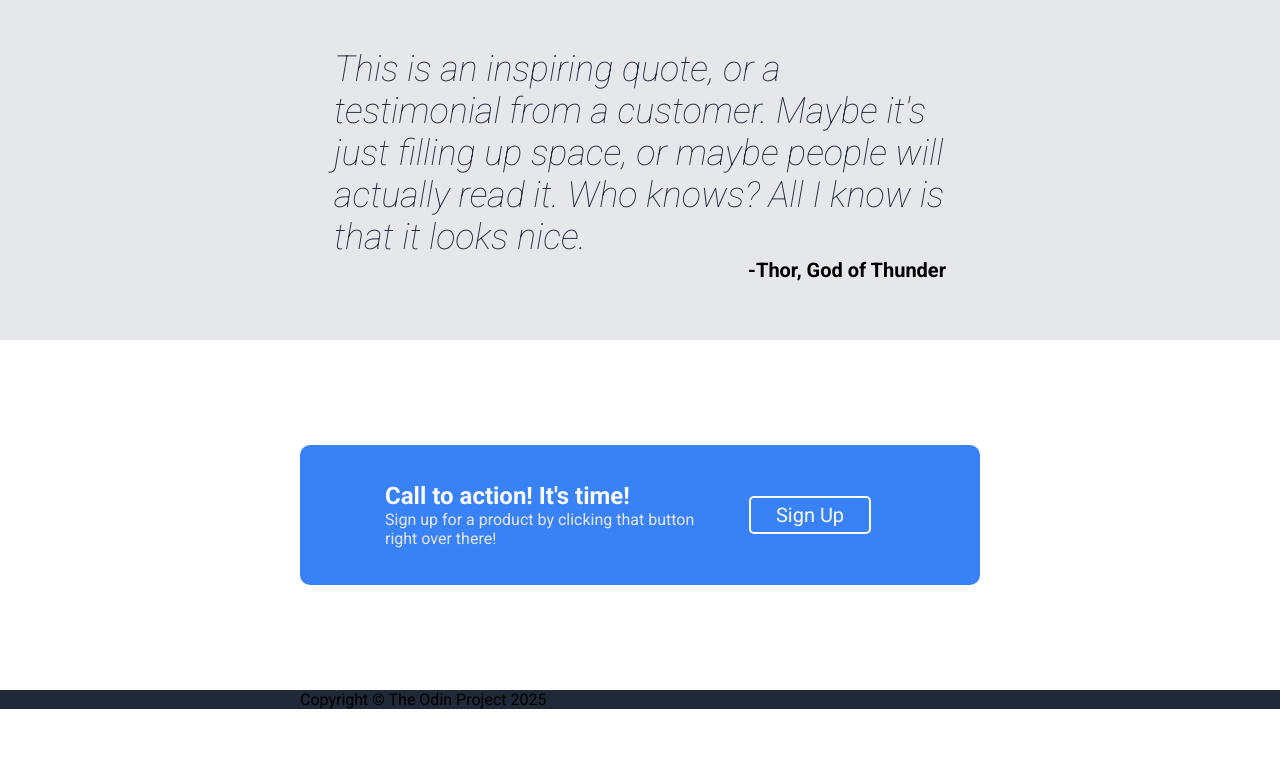
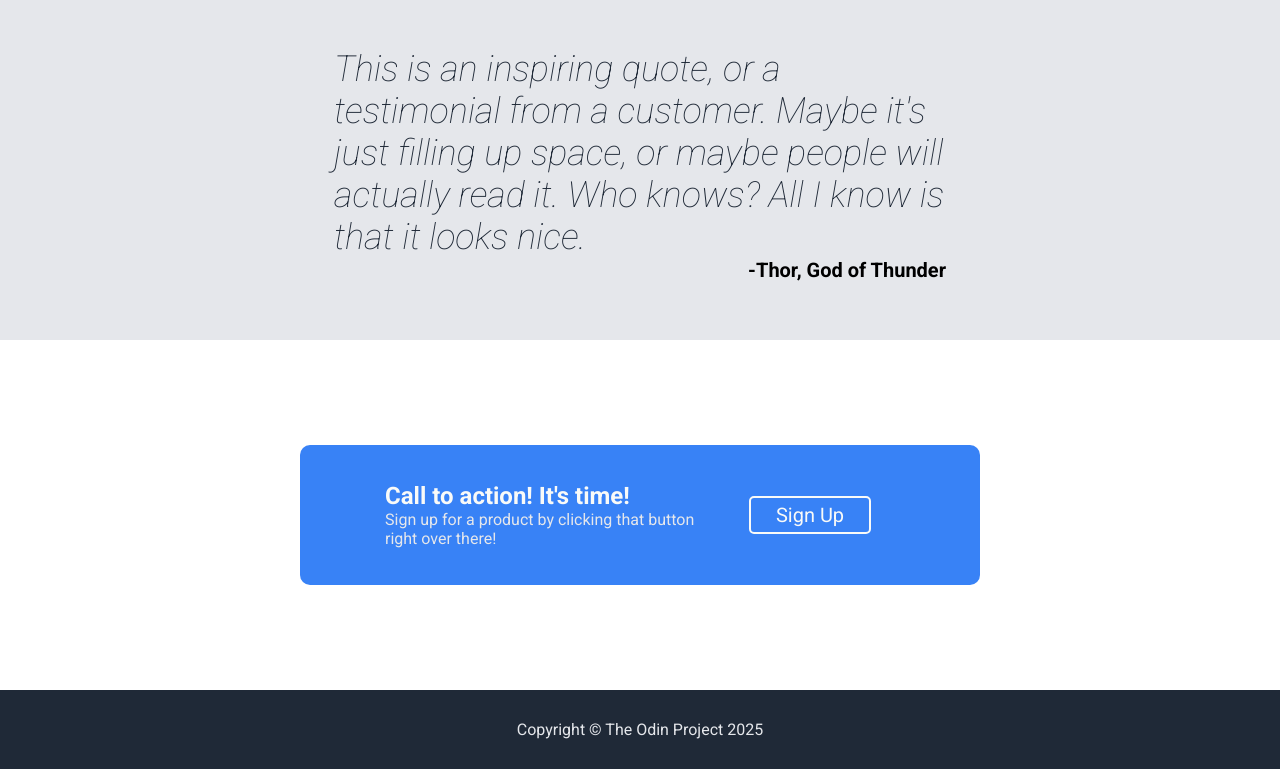
Before and after one commit to GarciaRonald/landing-page, a plain HTML site: page index.html in a window 1280 px wide. Shown: the part 778-1547 px from the top of the page. Before the commit the page ends 1487 px from the top, so only its background shows below. Drawn offline with Linux system fonts and the light colour scheme.

Commit message:
Complete footer styles

```diff
--- a/styles.css
+++ b/styles.css
@@ -218,3 +218,10 @@
     padding: 5px 25px;
     border-radius: 5px;
 }
+
+/* FOOTER */
+.footer p {
+    padding: 30px 0;
+    text-align: center;
+    color: #e5e7eb;
+}
```
